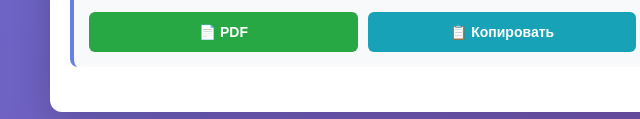
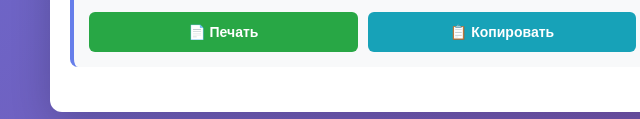
Before and after one commit to Mikhail735/mapefill-calculator, a plain HTML site: page index.html in a window 1280 px wide. Shown: the part 1136-1255 px from the top of the page, 140-780 px from the left. Drawn offline with Linux system fonts and the light colour scheme.

Commit message:
Update index.html

```diff
--- a/index.html
+++ b/index.html
@@ -370,7 +370,7 @@
                 </div>
 
                 <div style="display: grid; grid-template-columns: 1fr 1fr 1fr; gap: 10px; margin-top: 15px;">
-                    <button class="btn btn-primary" onclick="downloadPDF()" style="background: #28a745;">📄 PDF</button>
+                    <button class="btn btn-primary" onclick="downloadPDF()" style="background: #28a745;">📄 Печать</button>
                     <button class="btn btn-primary" onclick="copyResults()" style="background: #17a2b8;">📋 Копировать</button>
                     <button class="btn btn-primary" onclick="exportToExcel()" style="background: #217346;">📊 Excel</button>
                 </div>
```
